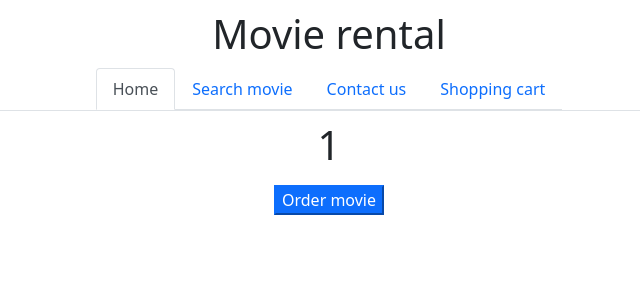
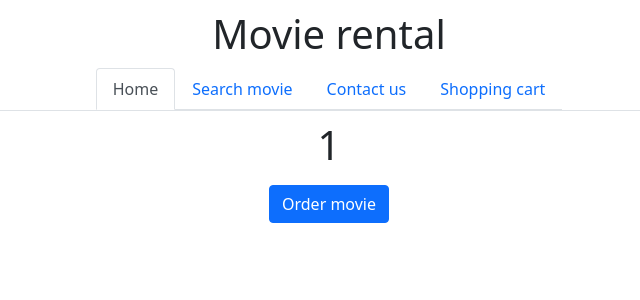
Before and after one commit to sa6656fa-s/AngularProjectEDAF90, an Angular app in the folder my-angular-project/: page /movie-information/1 in a window 1280 px wide. Shown: the top 300 px of the page, without its empty margins (311-951 px from the left). Built offline with nearby package versions, Linux system fonts and the light colour scheme; no server answers.

Commit message:
Fixed the shopping cart bug and styled the movie info button.

```diff
--- a/my-angular-project/src/app/movie-info/movie-info.component.html
+++ b/my-angular-project/src/app/movie-info/movie-info.component.html
@@ -2,6 +2,6 @@
     <h1>{{title}}</h1>
     <p style="white-space:pre-wrap;">{{info}}</p>
     <form [formGroup]="orderForm" (ngSubmit)="onSubmit()">
-        <button class="btn-primary" type="submit">Order movie</button>
+        <button class="btn btn-primary" type="submit">Order movie</button>
     </form>
 </div>
--- a/my-angular-project/src/app/shopping-cart/shopping-cart.component.ts
+++ b/my-angular-project/src/app/shopping-cart/shopping-cart.component.ts
@@ -15,11 +15,13 @@ export class ShoppingCartComponent implements OnInit {
     let storedTitles = window.localStorage.getItem("titles")
     if (storedTitles != null){
       this.titles = JSON.parse(storedTitles)
-    } else {
+    }
+    if(this.titles == null) {
       this.titles = []
     }
     let newTitle = this.route.snapshot.paramMap.get('newTitle')
     console.log(newTitle)
+    console.log(this.titles)
     if (newTitle != null){
       this.titles.push(newTitle)
     }
```
